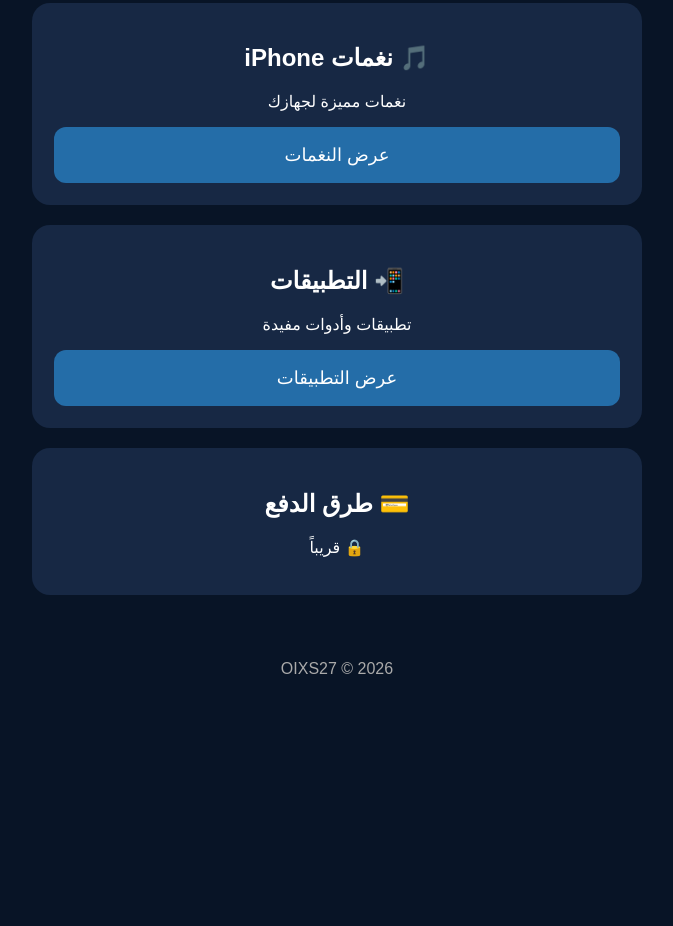
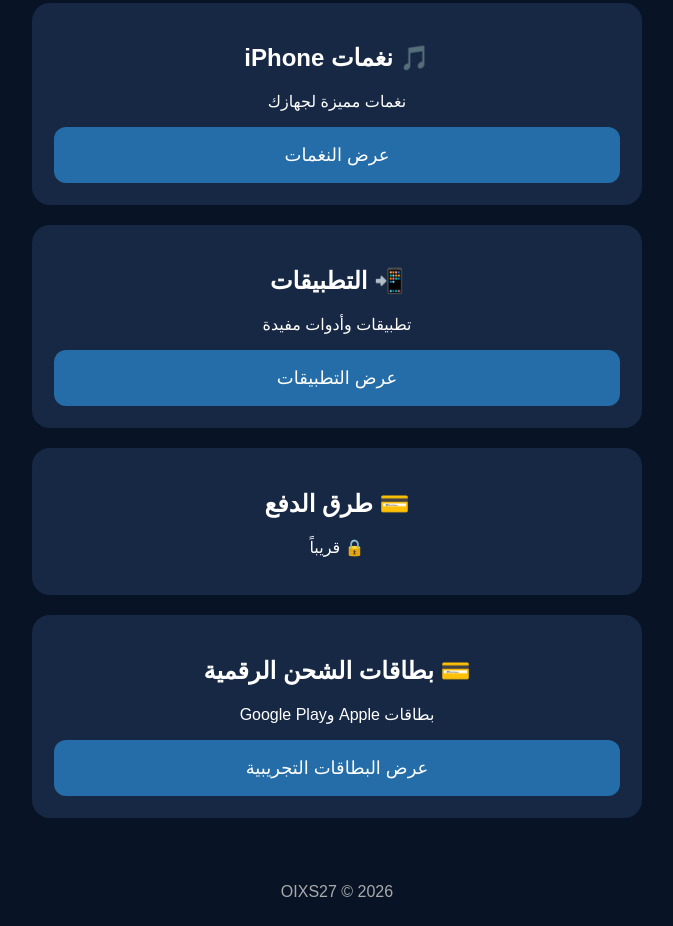
Before and after one commit to 44928bbmhn-dotcom/OIXS27, a plain HTML site: page index.html in a window 1280 px wide. Shown: the part 662-1588 px from the top of the page, without its empty margins (303-976 px from the left). Before the commit the page ends 1365 px from the top, so only its background shows below. Drawn offline with Linux system fonts and the light colour scheme.

Commit message:
Update index.html

```diff
--- a/index.html
+++ b/index.html
@@ -82,7 +82,11 @@ footer{
 <h2>💳 طرق الدفع</h2>
 <p>🔒 قريباً</p>
 </div>
-
+<div class="card">
+<h2>💳 بطاقات الشحن الرقمية</h2>
+<p>بطاقات Apple وGoogle Play</p>
+<a href="cards.html">عرض البطاقات التجريبية</a>
+</div>
 </main>
 
 <footer>
```
